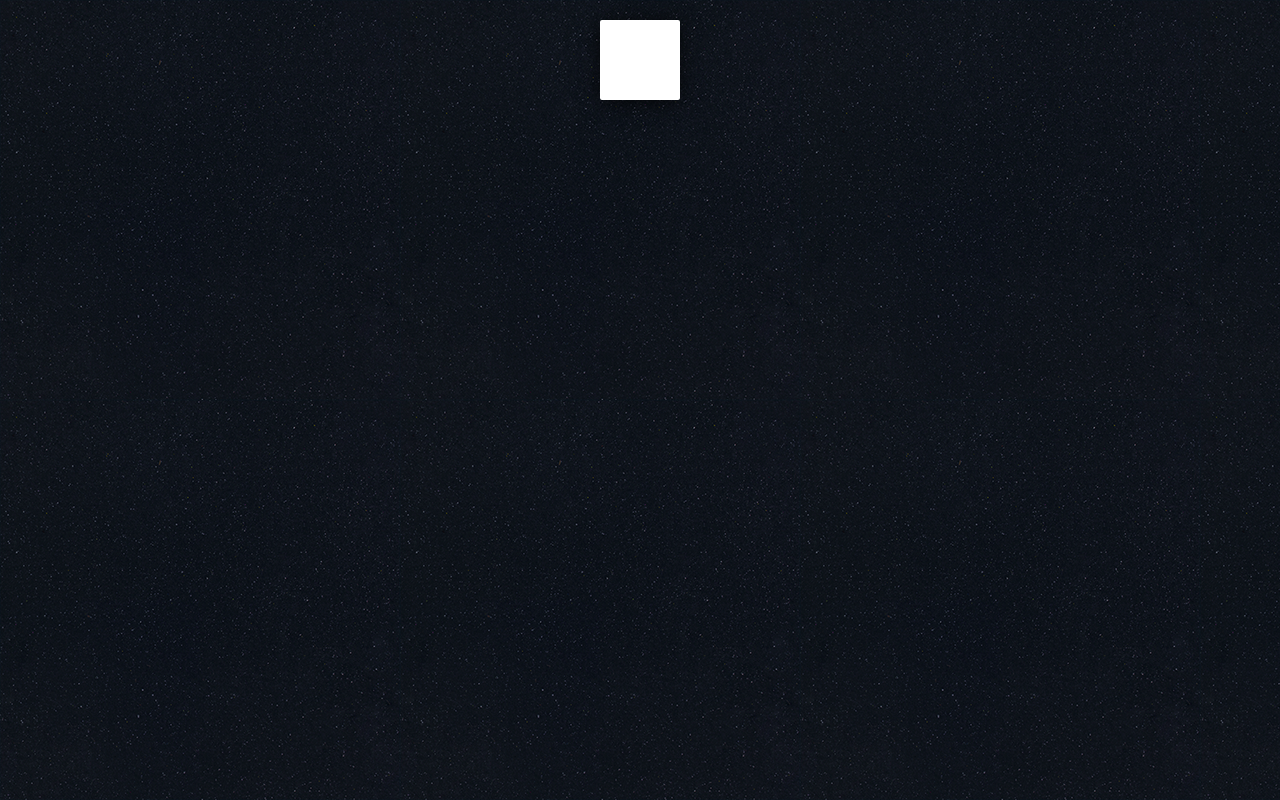
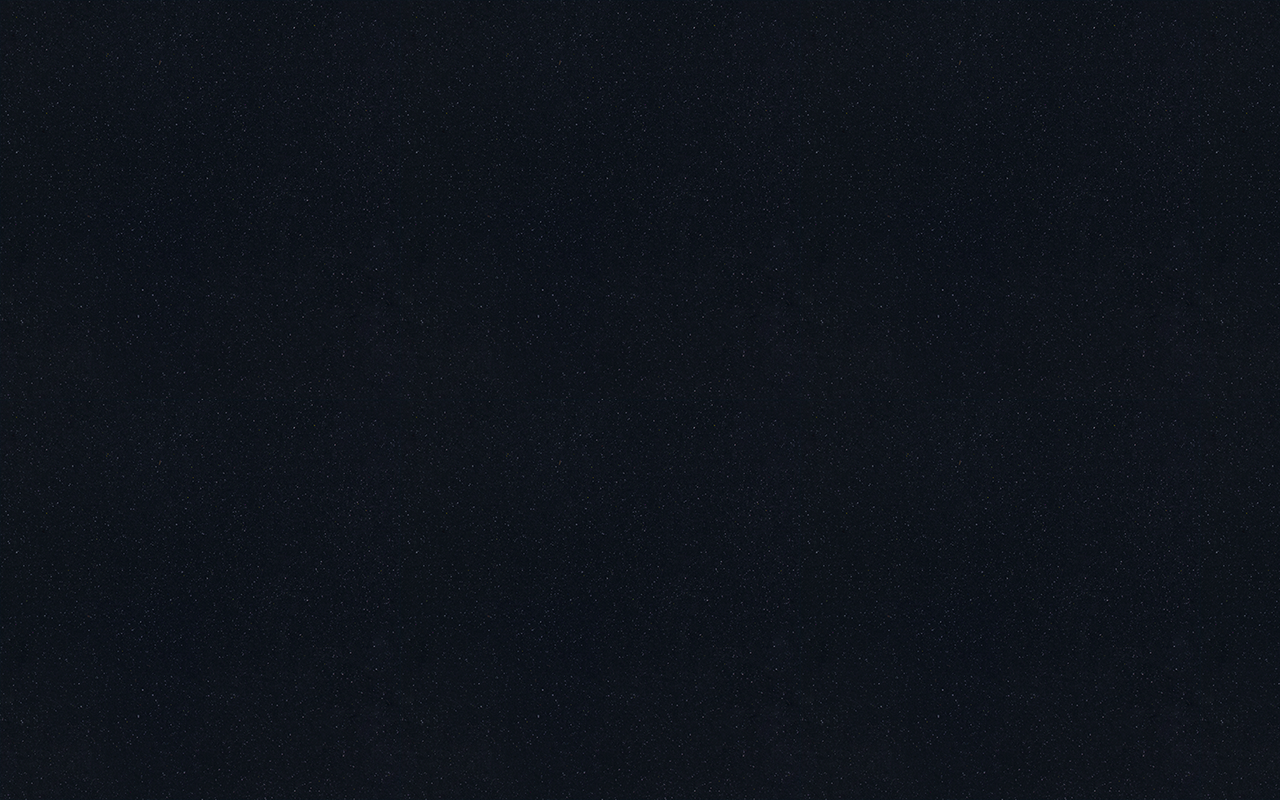
Before and after one commit to ghostfacerider/starter-project-, a website: page build/index.html in a window 1280 px wide. Drawn offline with Linux system fonts and the light colour scheme; files whose address does not match are found by name.

Commit message:
removed up wanted section

```diff
--- a/build/index.html
+++ b/build/index.html
@@ -30,8 +30,6 @@
 
 <body>
     <section id="page-home">
-        <div class="wrapper-starter">
-        </div>
     </section>
     <script src="./assets/js/vendors.js"></script>
     <script src="./assets/js/app.js"></script>
```
